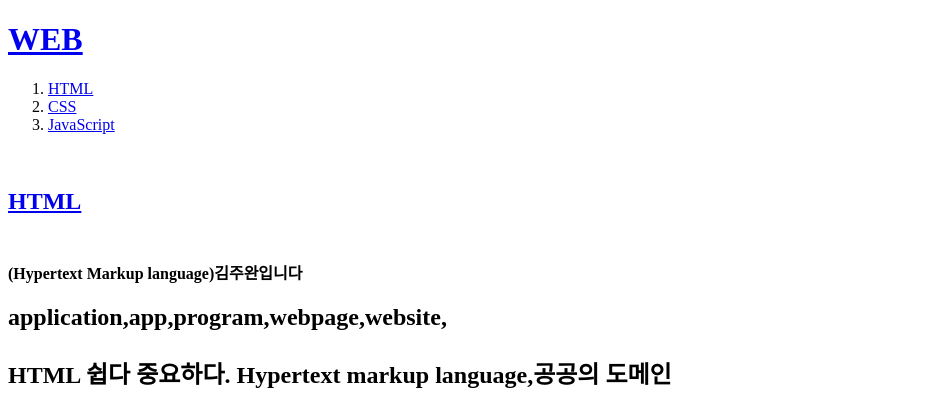
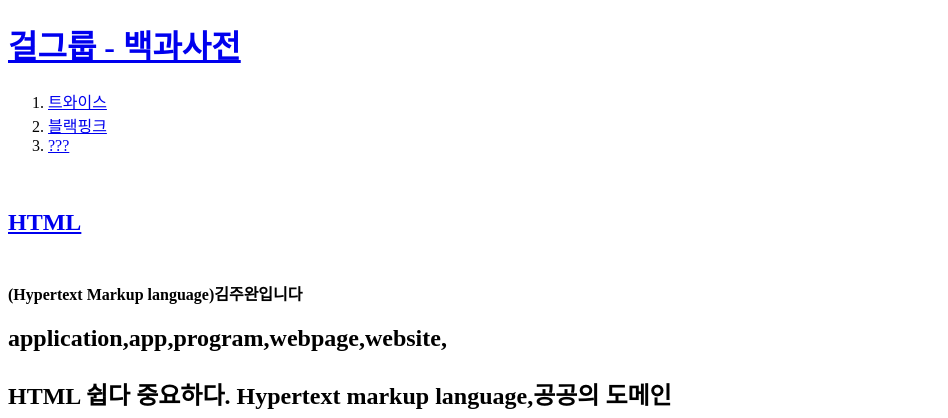
Before and after one commit to daedududae/daedu2, a plain HTML site: page index.html in a window 1280 px wide. Shown: the top 418 px of the page, without its empty margins (0-948 px from the left). Drawn offline with Linux system fonts and the light colour scheme.

Commit message:
Add files via upload

```diff
--- a/index.html
+++ b/index.html
@@ -1,15 +1,15 @@
 <!doctype html>
 <html>
 <head>
-<title> WEB1 - HTML</title>
+<title> 걸그룹 - 백과사전 </title>
 <meta charset="utf-8"
 </head>
 <body>
-<h1><a href="index.html"> WEB</a></h1>
+<h1><a href="index.html"> 걸그룹 - 백과사전</a></h1>
 <ol>
-<li><a href="1.html"> HTML</a></li>
-<li><a href="2.html"> CSS</a></li>
-<li><a href="3.html"> JavaScript</a></li>
+<li><a href="1.html"> 트와이스</a></li>
+<li><a href="2.html"> 블랙핑크</a></li>
+<li><a href="3.html"> ???</a></li>
 </ol>
 <br>
 <h2><a href="https://www.w3.org/TR/html5/" target="_blank" title="html 정보">HTML</a></h2>
```
Also changed, not shown: 2.html (+5 -5 lines), 3.html (+5 -5 lines).
